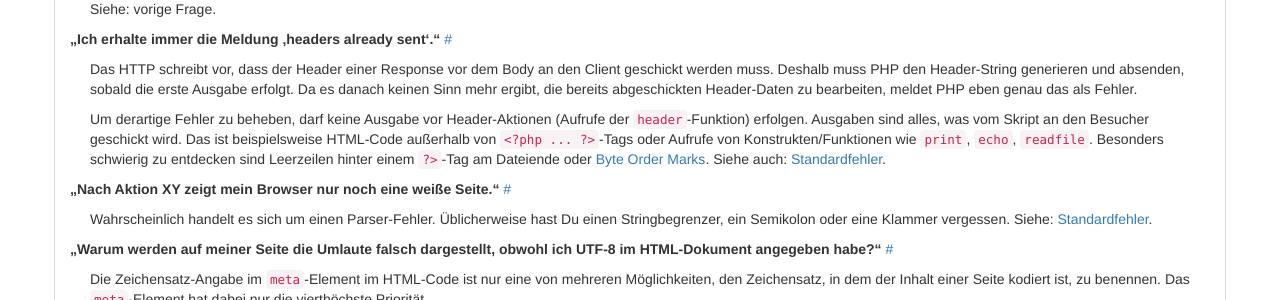
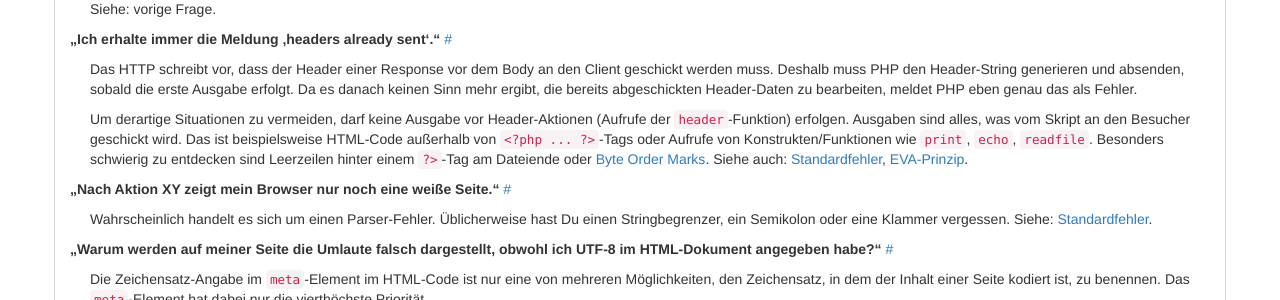
Before and after one commit to php-de/php-de.github.io, a Jekyll site: the page built from introduction/faq.md, in a window 1280 px wide. Shown: the part 746-1046 px from the top of the page. Built offline with Jekyll 4.4.1, drawn with Linux system fonts in a browser that asks for light colours; nearby versions of some CDN libraries.

Commit message:
FAQ - Mini-Änderung zu headers already sent

```diff
--- a/introduction/faq.md
+++ b/introduction/faq.md
@@ -102,14 +102,15 @@ und absenden, sobald die erste Ausgabe erfolgt. Da es danach keinen Sinn
 mehr ergibt, die bereits abgeschickten Header-Daten zu bearbeiten, meldet
 PHP eben genau das als Fehler.
 
-Um derartige Fehler zu beheben, darf keine Ausgabe vor Header-Aktionen
+Um derartige Situationen zu vermeiden, darf keine Ausgabe vor Header-Aktionen
 (Aufrufe der `header`-Funktion) erfolgen. Ausgaben sind alles, was vom
 Skript an den Besucher geschickt wird. Das ist beispielsweise HTML-Code
 außerhalb von `<?php ... ?>`-Tags oder Aufrufe von Konstrukten/Funktionen
 wie `print`, `echo`, `readfile`. Besonders schwierig zu entdecken sind
 Leerzeilen hinter einem `?>`-Tag am Dateiende oder [Byte Order
 Marks](https://de.wikipedia.org/wiki/Byte_Order_Mark). Siehe auch:
-[Standardfehler]({{ site.url }}/jumpto/standardfehler/).
+[Standardfehler]({{ site.url }}/jumpto/standardfehler/),
+[EVA-Prinzip]({{ site.url }}/jumpto/eva-prinzip/).
 
 </div>
 
```
